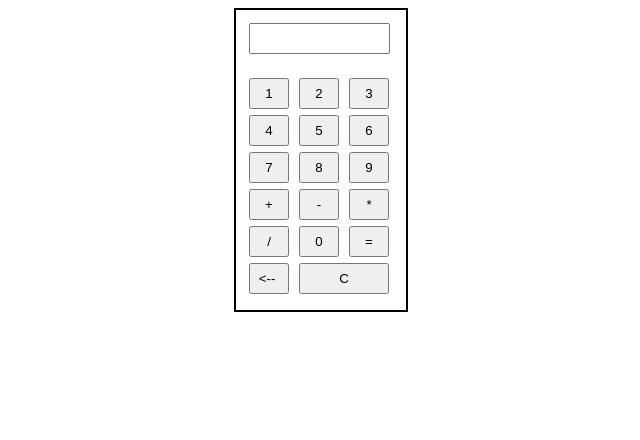
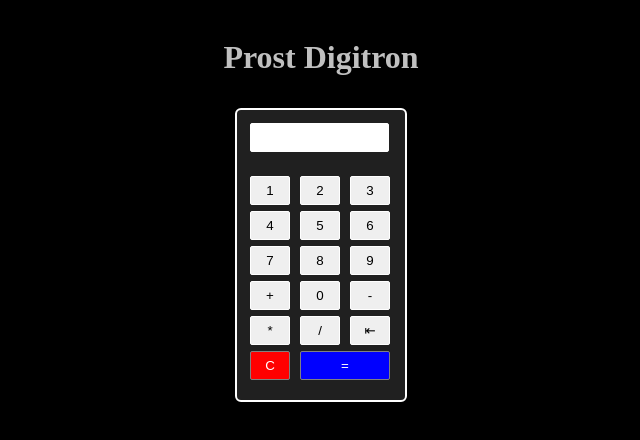
Before and after one commit to ginandtronic/js-juniors, a plain HTML site: page docs/simpleCalculator.html in a window 1280 px wide. Shown: the whole page, without its empty margins (319-959 px from the left). Drawn offline with Linux system fonts and the light colour scheme.

Commit message:
zavrsen prost digitron

```diff
--- a/docs/simpleCalculator.html
+++ b/docs/simpleCalculator.html
@@ -5,30 +5,55 @@
 	<meta name="viewport" content="width=device-width, initial-scale=1.0">
 	<title>Simple Digitron</title>
 	<style>
-		#clear{
+		body{
+			background: black;
+			color: silver;
+		}
+		#zaglavlje{
+			margin: auto;
+			width: 50%;
+			padding: 10px;
+		}
+		h1{
+			text-align: center;
+		}
+		#racunaj{
 			width: 90px;
+			border-color: grey;
+			background: blue;
+			color: white;
 		}
-
+		#obrisi{
+			border-color: grey;
+			background: red;
+			color: white;
+		}
 		.formstyle{
-			width: 150px;
-			height: 280px;
+			width: 148px;
+			height: 270px;
 			margin: auto;
 			padding: 10px;
-			border: 2px solid black;
+			border: 2px solid white;
+			border-radius: 6px;
+			background: #202020;
 		}
-
 		input{
 			width: 40px;
 			padding: 6px;
 			margin: 3px;
+			border:1px solid white;
+			border-radius: 2px;
 		}
 		#answerStyle{
 			width: 125px;
 		}
+
 	</style>
 </head>
 <body>
-
+	<div id="zaglavlje">
+		<h1>Prost Digitron</h1>
+	</div>
 	<div class="formstyle">
 		<form name="forms">
 
@@ -47,15 +72,15 @@
 			<input type="button" value=" 9 " onclick="forms.answer.value += '9' ">
 			<br>
 			<input type="button" value=" + " onclick="forms.answer.value += '+' ">
+			<input type="button" value=" 0 " onclick="forms.answer.value += '0' ">
 			<input type="button" value=" - " onclick="forms.answer.value += '-' ">
+			<br>
 			<input type="button" value=" * " onclick="forms.answer.value += '*' ">
+			<input type="button" value=" / " onclick="forms.answer.value += '/' ">
+			<input type="button" value="&#8676;" onclick="forms.answer.value = forms.answer.value.slice(0, -1) ">
 			<br>
-			<input type="button" value=" / " onclick="forms.answer.value += '/' ">
-			<input type="button" value=" 0 " onclick="forms.answer.value += '0' ">
-			<input type="button" value=" = " onclick="forms.answer.value = eval(forms.answer.value) ">
-			<br>
-			<input type="button" value="<-- " onclick="forms.answer.value = forms.answer.value.slice(0, -1) ">
-			<input type="button" value=" C " onclick="forms.answer.value = '' " id="clear">
+			<input id="obrisi" type="button" value=" C " onclick="forms.answer.value = '' ">
+			<input type="button" value=" = " id="racunaj" onclick="forms.answer.value = eval(forms.answer.value) ">
 
 		</form>
 	</div>
```
